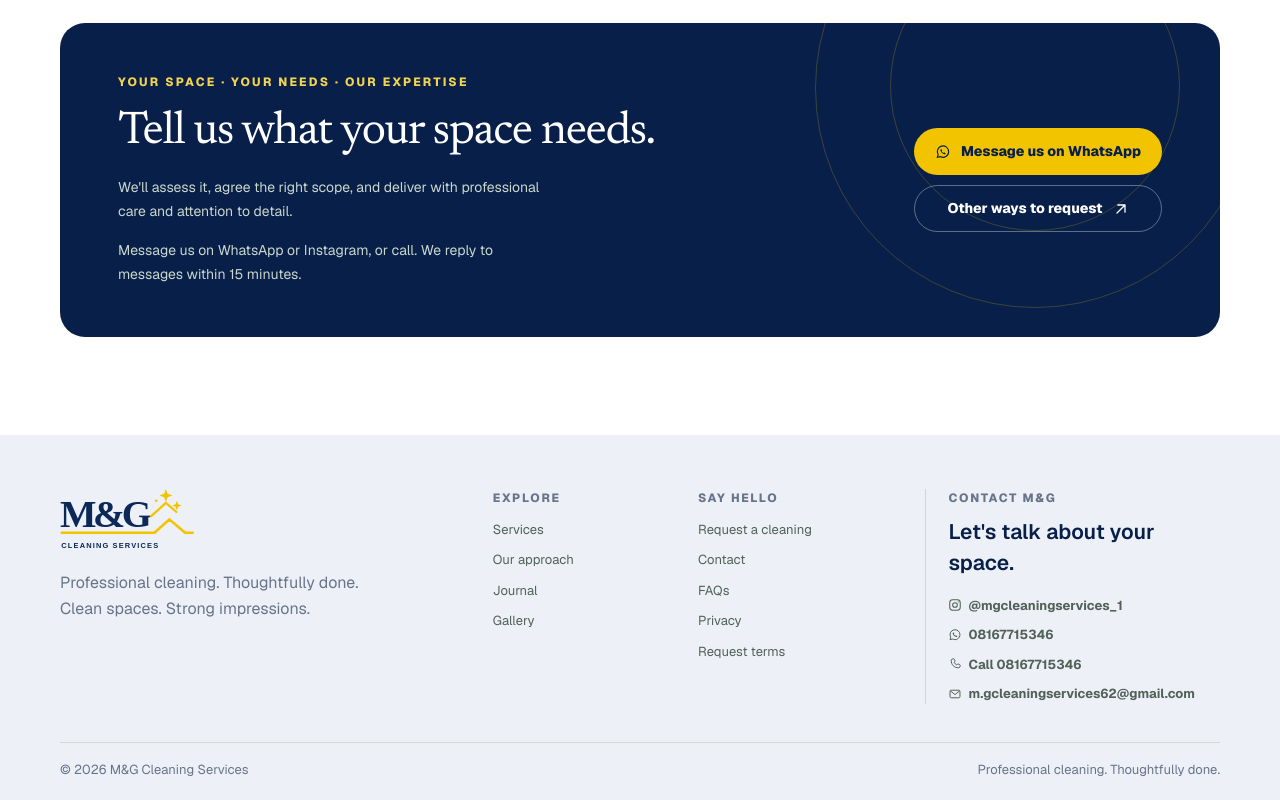
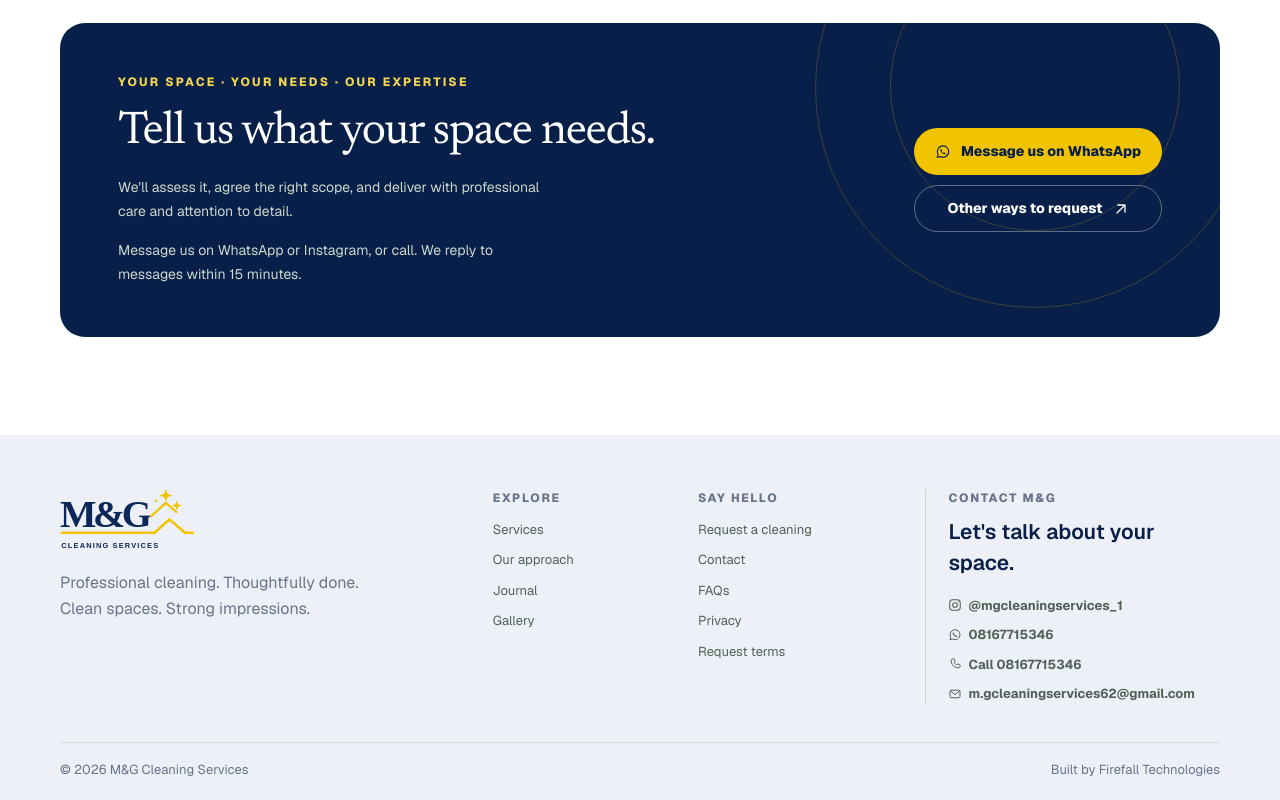
Before and after one commit to codegiyu/mgcleaning, a Next.js app: page / in a window 1280 px wide. Shown: the part 4297-5097 px from the top of the page. Built offline with nearby package versions, Linux system fonts and the light colour scheme; no server answers.

Commit message:
feat: credit Firefall Technologies in the footer

```diff
--- a/src/components/site-ui.tsx
+++ b/src/components/site-ui.tsx
@@ -146,7 +146,7 @@ export function SiteFooter() {
         </div>
         <div className="footer-note footer-contact"><span className="footer-label">Contact M&amp;G</span><p>Let&apos;s talk about your space.</p><div className="footer-contact-links"><a href={demoSite.instagramUrl} target="_blank" rel="noreferrer"><InstagramIcon /> {demoSite.instagramHandle}</a><a href={demoSite.whatsappUrl} target="_blank" rel="noreferrer"><WhatsAppIcon /> {demoSite.phoneNumber}</a><a href={demoSite.phoneUrl}><PhoneIcon /> Call {demoSite.phoneNumber}</a><a href={demoSite.emailUrl}><EmailIcon /> {demoSite.email}</a></div></div>
       </div>
-      <div className="footer-bottom"><span>© {new Date().getFullYear()} {demoSite.name}</span><span>Professional cleaning. Thoughtfully done.</span></div>
+      <div className="footer-bottom"><span>© {new Date().getFullYear()} {demoSite.name}</span><span>Built by Firefall Technologies</span></div>
     </footer>
   );
 }
```
